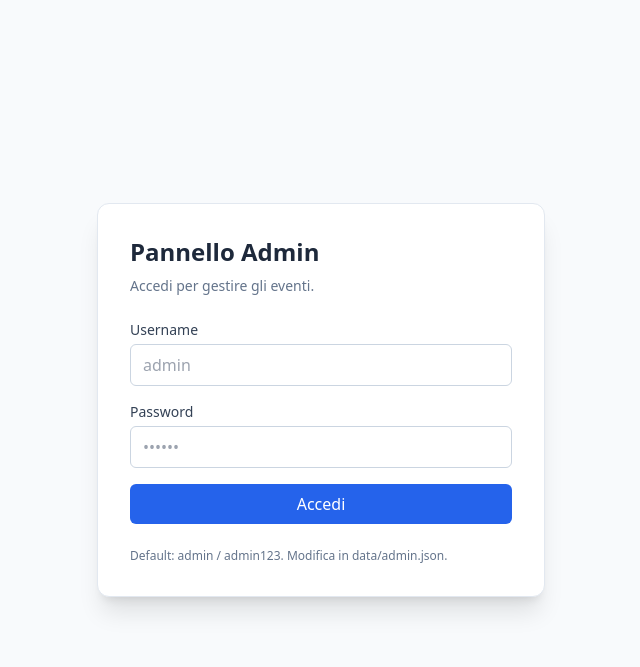
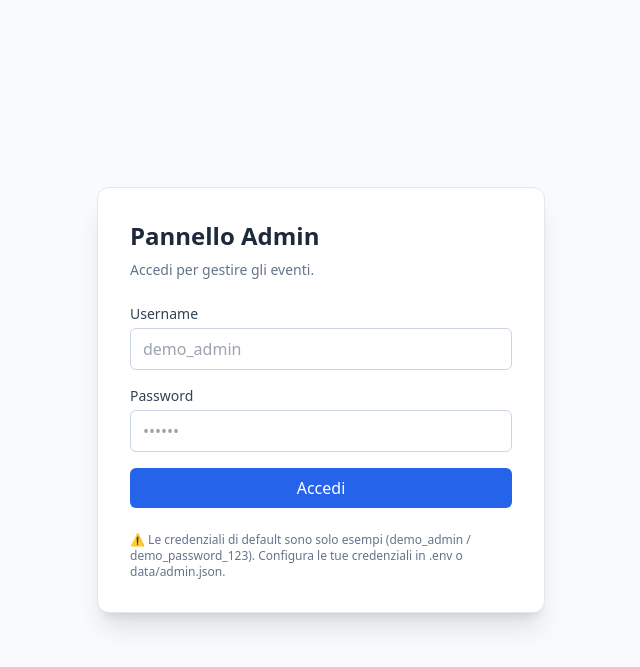
Before and after one commit to GioFerla/pannello_admin, a PHP site: page /index.php in a window 1280 px wide. Shown: the top 667 px of the page, without its empty margins (319-959 px from the left). Run offline with PHP 8.4, Linux system fonts and the light colour scheme; some libraries are stand-ins or nearby versions.

Commit message:
Update login page with example credentials
Co-authored-by: GioFerla <166180578+GioFerla@users.noreply.github.com>

```diff
--- a/src/index.php
+++ b/src/index.php
@@ -54,7 +54,7 @@ $authRequired = isset($_GET['auth']);
       <form method="POST" class="space-y-4">
         <div>
           <label class="block text-sm font-medium text-slate-700" for="username">Username</label>
-          <input id="username" name="username" type="text" required class="mt-1 w-full rounded-md border border-slate-300 px-3 py-2 focus:border-blue-500 focus:outline-none focus:ring focus:ring-blue-100" placeholder="admin">
+          <input id="username" name="username" type="text" required class="mt-1 w-full rounded-md border border-slate-300 px-3 py-2 focus:border-blue-500 focus:outline-none focus:ring focus:ring-blue-100" placeholder="demo_admin">
         </div>
         <div>
           <label class="block text-sm font-medium text-slate-700" for="password">Password</label>
@@ -62,7 +62,7 @@ $authRequired = isset($_GET['auth']);
         </div>
         <button type="submit" class="w-full inline-flex justify-center items-center px-4 py-2 rounded-md bg-blue-600 text-white font-medium hover:bg-blue-700 focus:outline-none focus:ring focus:ring-blue-200">Accedi</button>
       </form>
-      <p class="mt-6 text-xs text-slate-500">Default: admin / admin123. Modifica in data/admin.json.</p>
+      <p class="mt-6 text-xs text-slate-500">⚠️ Le credenziali di default sono solo esempi (demo_admin / demo_password_123). Configura le tue credenziali in .env o data/admin.json.</p>
     </div>
   </div>
 </body>
```
